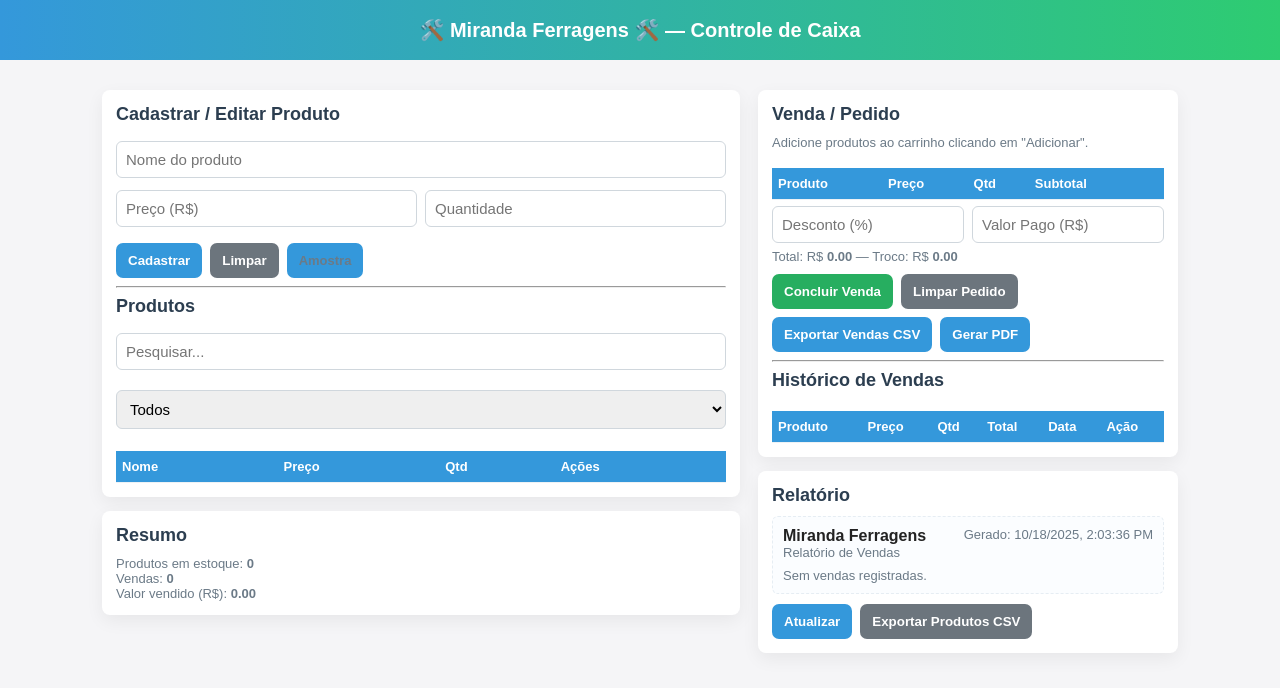
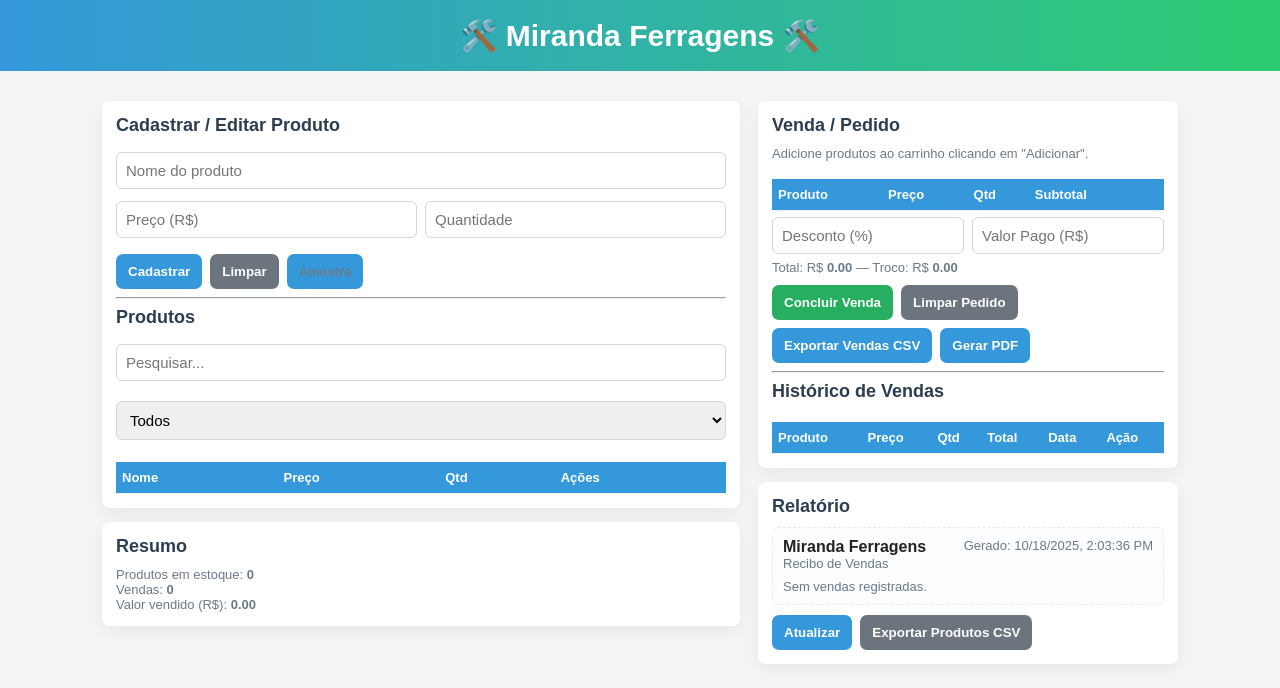
Before and after one commit to thiago-sl/mirandaferragem, a plain HTML site: page index.html in a window 1280 px wide. Drawn offline with nearby package versions, Linux system fonts and the light colour scheme.

Commit message:
salve
alteraçoes

```diff
--- a/index.html
+++ b/index.html
@@ -23,7 +23,7 @@
     color: white;
     padding: 18px 12px;
     text-align: center;
-    font-size: 20px;
+    font-size: 30px;
     font-weight: 700;
   }
   .wrap { max-width: 1100px; margin: 18px auto; padding: 12px; }
@@ -65,7 +65,7 @@
 </style>
 </head>
 <body>
-<header>🛠️ Miranda Ferragens 🛠️ — Controle de Caixa</header>
+<header>🛠️ Miranda Ferragens 🛠️</header>
 <div class="wrap">
   <div class="grid">
     <div>
@@ -143,7 +143,7 @@
         <h2>Relatório</h2>
         <div id="reportArea" class="report-box">
           <div style="display:flex; justify-content:space-between;">
-            <div><strong>Miranda Ferragens</strong><div class="muted">Relatório de Vendas</div></div>
+            <div><strong>Miranda Ferragens</strong><div class="muted">Recibo de Vendas</div></div>
             <div class="muted">Gerado: <span id="reportDate"></span></div>
           </div>
           <div id="reportBody" style="margin-top:8px" class="muted">Nenhuma venda ainda.</div>
```
